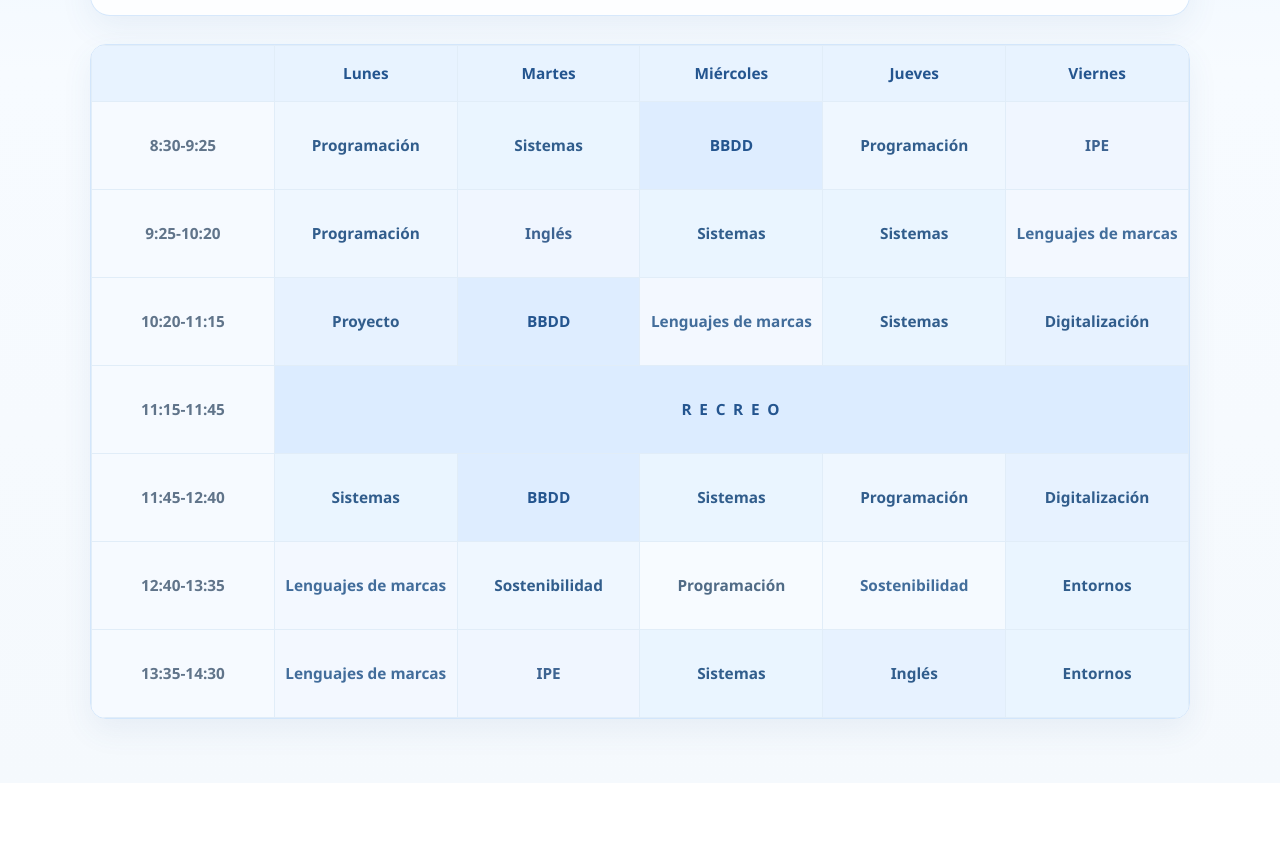
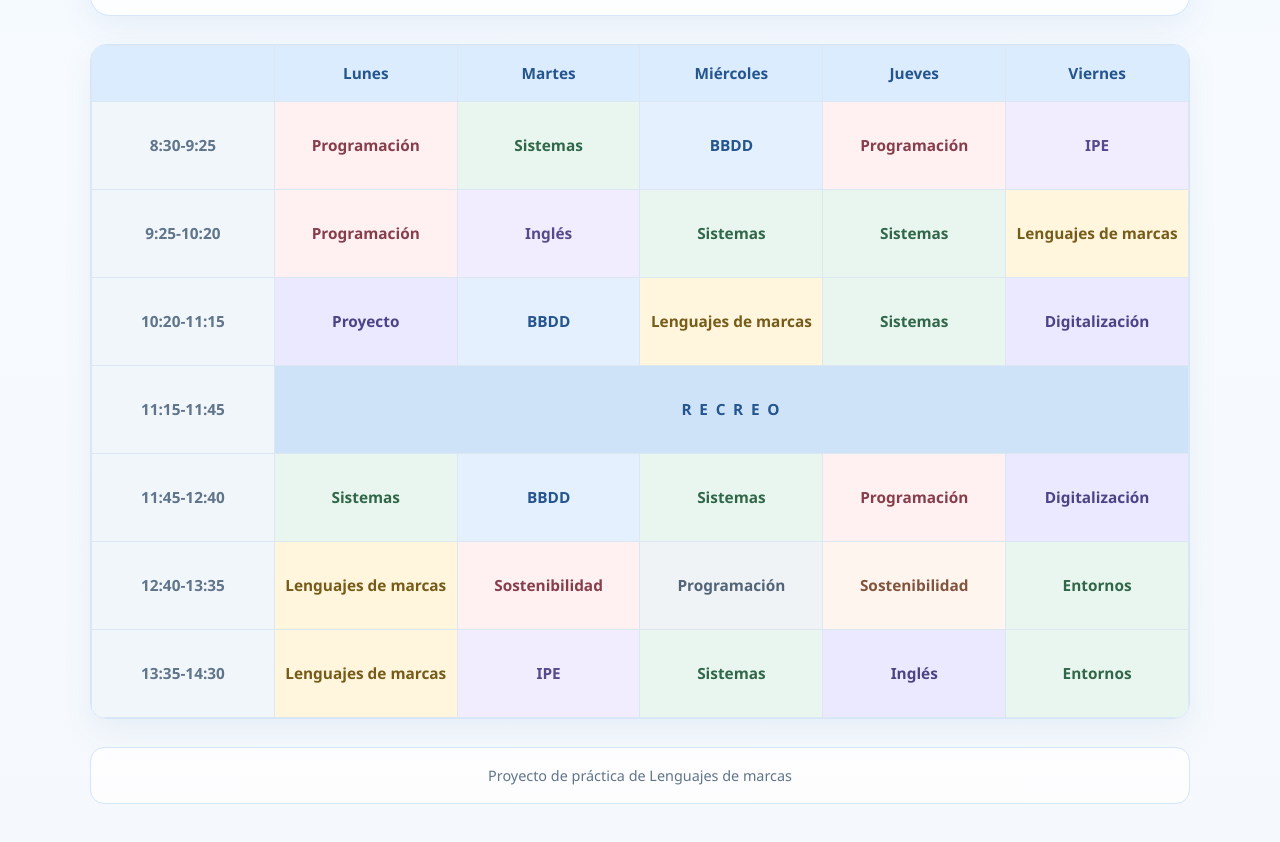
Before and after one commit to rubomor/proyecto1_RMS, a plain HTML site: page horario.html in a window 1280 px wide. Shown: the part 208-1050 px from the top of the page. Before the commit the page ends 991 px from the top, so only its background shows below. Drawn offline with Linux system fonts and the light colour scheme.

Commit message:
actu horario y footer, header

```diff
--- a/css/estiloo.css
+++ b/css/estiloo.css
@@ -108,6 +108,22 @@ body {
 .contenedor-horario {
     max-width: 1100px;
     margin: 0 auto;
+}
+
+.pie-pagina {
+    max-width: 1100px;
+    margin: 28px auto 0;
+    padding: 18px 20px;
+    border: 1px solid var(--azul-borde);
+    border-radius: 14px;
+    background: rgba(255, 255, 255, 0.78);
+    color: var(--texto-suave);
+    text-align: center;
+    font-size: 0.9rem;
+}
+
+.pie-pagina p {
+    margin: 0;
 }
 
 .cabecera-ejercicios {
@@ -314,7 +330,7 @@ input[type="submit"]:hover {
 
 .tabla-horario th,
 .tabla-horario td {
-    border: 1px solid #e1edf8;
+    border: 1px solid #dce7f1;
     text-align: center;
     vertical-align: middle;
     padding: 0;
@@ -324,14 +340,14 @@ input[type="submit"]:hover {
 }
 
 .tabla-horario thead th {
-    background: #e8f3ff;
+    background: #dcecff;
     color: var(--azul-oscuro);
     height: 56px;
 }
 
 .tabla-horario .hora {
     width: 120px;
-    background: #f6faff;
+    background: #f1f6fb;
     color: var(--texto-suave);
     font-weight: 600;
 }
@@ -341,18 +357,18 @@ input[type="submit"]:hover {
     padding: 10px 8px;
 }
 
-.rosa { background: #eff7ff; color: #315d8c; }
-.rosa-claro { background: #f5faff; color: #426d9b; }
-.verde { background: #eaf5ff; color: #315d8c; }
-.azul { background: #deedff; color: #24558f; }
-.lila { background: #f0f6ff; color: #3d6391; }
-.morado { background: #e7f2ff; color: #315d8c; }
-.amarillo { background: #f3f8ff; color: #426d9b; }
-.gris { background: #f7fbff; color: #506b86; }
+.rosa { background: #fff0f1; color: #873e4b; }
+.rosa-claro { background: #fff5ef; color: #80543d; }
+.verde { background: #e9f6ef; color: #316749; }
+.azul { background: #e5f0ff; color: #24558f; }
+.lila { background: #f1edff; color: #574a8c; }
+.morado { background: #ebe9ff; color: #4c4387; }
+.amarillo { background: #fff6dd; color: #765b19; }
+.gris { background: #f0f3f6; color: #526477; }
 .blanco { background: #ffffff; }
 
 .tabla-horario .recreo {
-    background: #dcecff;
+    background: #cfe3f8;
     color: var(--azul-oscuro);
     letter-spacing: 0.12em;
 }
--- a/horario.html
+++ b/horario.html
@@ -7,7 +7,7 @@
     <title>Horario DAW</title>
 </head>
 <body>
-    <div class="cabecera">
+    <header class="cabecera">
         <h1 class="titulo-horario">Horario DAW</h1>
         <nav class="menu-navegacion">
             <a href="index.html">Inicio</a>
@@ -24,7 +24,7 @@
                 <a href="calculadora/juego.html">Piedra, papel o tijera</a>
             </div>
         </nav>
-    </div>
+    </header>
 
     <div class="contenedor-horario">
         <table class="tabla-horario">
@@ -100,5 +100,9 @@
             </tbody>
         </table>
     </div>
+
+    <footer class="pie-pagina">
+        <p>Proyecto de práctica de Lenguajes de marcas</p>
+    </footer>
 </body>
 </html>
```
Also changed, not shown: formulario.html (+6 -2 lines), index.html (+6 -2 lines).
